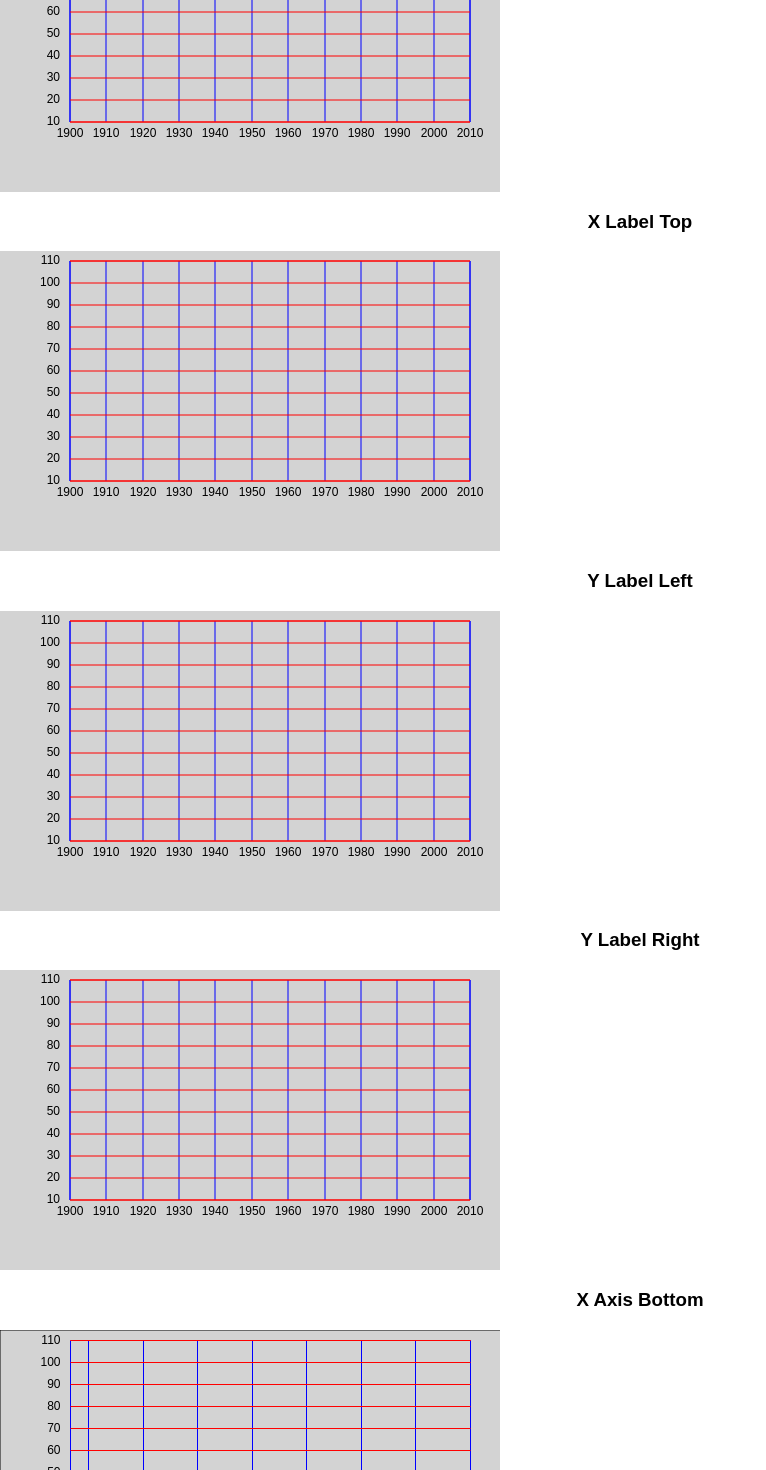
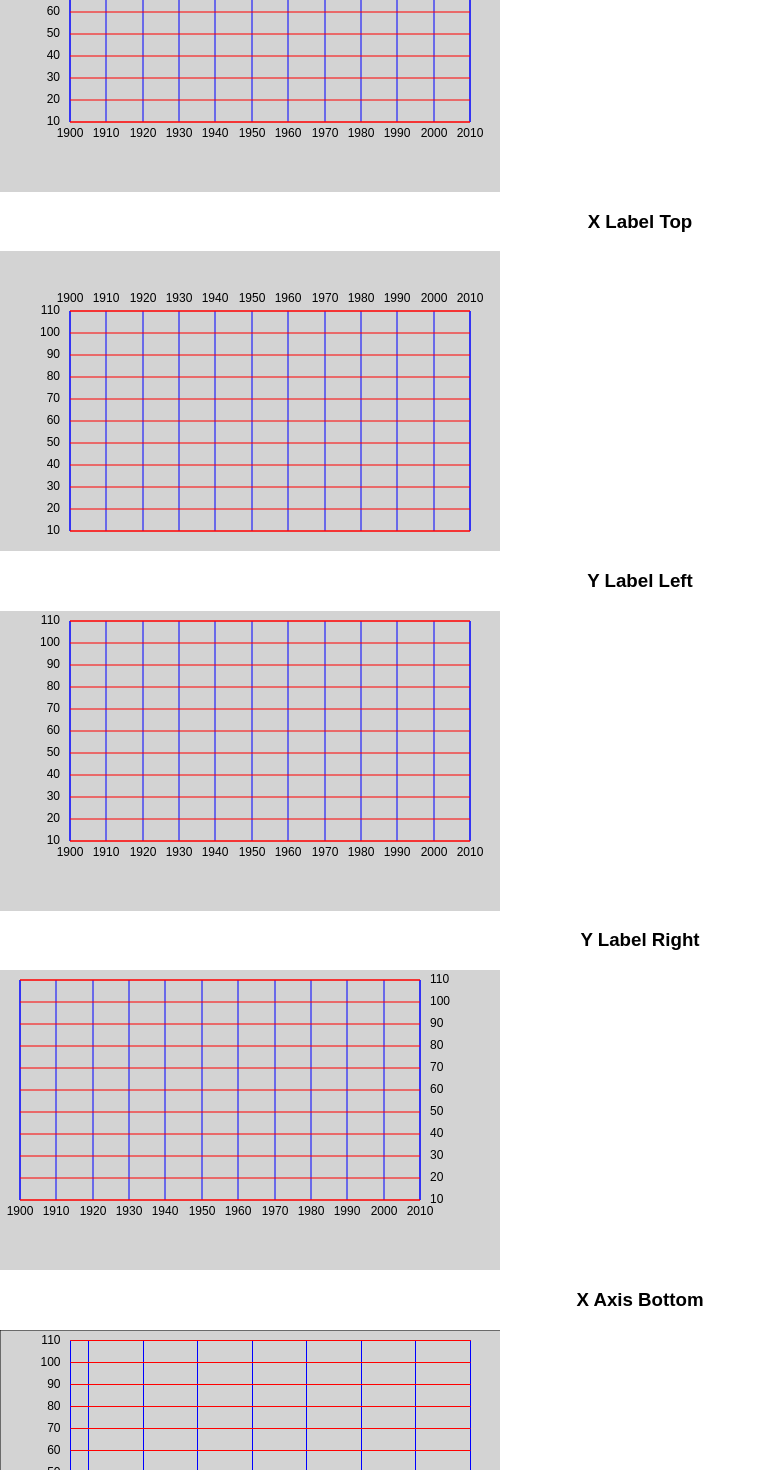
Before and after one commit to t4sk/react-canvas-time-series, a React (Create React App) app: page / in a window 1280 px wide. Shown: the part 527-1997 px from the top of the page, without its empty margins (0-766 px from the left). Built offline with nearby package versions, Linux system fonts and the light colour scheme.

Commit message:
test ui with background render

```diff
--- a/src/common/ui/test-render.js
+++ b/src/common/ui/test-render.js
@@ -3,8 +3,6 @@ import { merge } from '../test-util'
 import TestCanvas from '../test-canvas'
 import * as background from '../background'
 import * as ui from './index'
-
-// TODO fix ui
 
 class TestRender extends Component {
   render () {
@@ -47,6 +45,11 @@ class TestRender extends Component {
         <h3>X Label Top</h3>
         <TestCanvas
           {...merge(this.props, {
+            x: {
+              axis: {
+                at: 'top'
+              }
+            },
             graph: {
               y: 60
             },
@@ -84,12 +87,19 @@ class TestRender extends Component {
         <h3>Y Label Right</h3>
         <TestCanvas
           {...merge(this.props, {
+            y: {
+              axis: {
+                at: 'right'
+              }
+            },
             graph: {
-              x: 10
+              x: 20
             },
-            y: {
-              label: {
-                at: 'right'
+            ui: {
+              y: {
+                label: {
+                  at: 'right'
+                }
               }
             }
           })}
```
